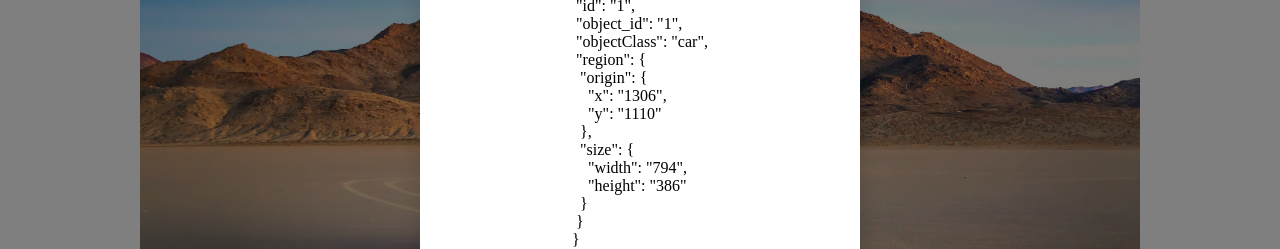
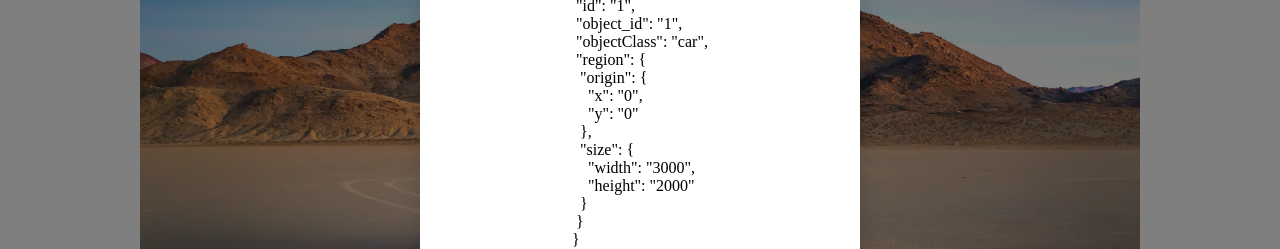
Before and after one commit to JettPy/object-selector, a React app: page / in a window 1280 px wide. Both pictures are taken after a click on the button "Добавить". Shown: the part 251-500 px from the top of the page. Built offline with nearby package versions, Linux system fonts and the light colour scheme.

Commit message:
Реализованны весь функционал

```diff
--- a/src/components/App/App.js
+++ b/src/components/App/App.js
@@ -2,11 +2,17 @@ import './App.css';
 import image from '../../images/image.jpg';
 import Canvas from '../Canvas/Canvas.js';
 import Popup from '../Popup/Popup.js';
-import { useState } from 'react';
+import { useState, useEffect } from 'react';
+import { imageData } from '../../data.js';
 
 function App() {
 
+  const [x, setX] = useState(0);
+  const [y, setY] = useState(0);
+  const [height, setHeight] = useState(imageData.height);
+  const [width, setWidth] = useState(imageData.width);
   const [isPopupOpen, setIsPopupOpen] = useState(false);
+  const [curWidth, setCurWidth] = useState(1000);
 
   function getSelectedData() {
     setIsPopupOpen(true);
@@ -16,14 +22,75 @@ function App() {
     setIsPopupOpen(false);
   }
 
+  function setData(left, top, right, bottom) {
+    if (right < left) {
+      setX(right);
+      setWidth(left - right);
+    } else {
+      setX(left);
+      setWidth(right - left);
+    }
+    if (bottom < top) {
+      setY(bottom);
+      setHeight(top - bottom);
+    } else {
+      setY(top);
+      setHeight(bottom - top);
+    }
+  }
+
+  function reset() {
+    setX(0);
+    setY(0);
+    setHeight(imageData.height);
+    setWidth(imageData.width);
+  }
+
+  function setCurrentWidth() {
+    const width = window.innerWidth;
+    if (width > 1100) {
+      setCurWidth(1000);
+    } else if (width > 900) {
+      setCurWidth(800);
+    } else if (width > 700) {
+      setCurWidth(600);
+    } else if (width > 500) {
+      setCurWidth(400);
+    } else if (width > 350) {
+      setCurWidth(300);
+    } else {
+      setCurWidth(200);
+    }
+    reset();
+  }
+
+  useEffect(() => {
+    setCurrentWidth();
+    window.addEventListener('resize', setCurrentWidth);
+  }, []);
+
   return (
     <main className='main'>
       <div className='main__container'>
         <img className='main__image' src={image} alt='Изображение с объектом'></img>
-        <Canvas></Canvas>
+        <Canvas
+          origWidth={imageData.width}
+          origHeight={imageData.height}
+          curWidth={curWidth}
+          setData={setData}
+        >
+        </Canvas>
       </div>
-      <button className='button' type="button"  onClick={getSelectedData}>Добавить</button>
-      <Popup isOpen={isPopupOpen} onClose={closePopUp}></Popup>
+      <button className='button' type="button" onClick={getSelectedData}>Добавить</button>
+      <Popup
+        isOpen={isPopupOpen}
+        onClose={closePopUp}
+        x={x}
+        y={y}
+        width={width}
+        height={height}
+      >
+      </Popup>
     </main>
   );
 }
--- a/src/components/Canvas/Canvas.js
+++ b/src/components/Canvas/Canvas.js
@@ -1,15 +1,45 @@
 import './Canvas.css';
 import { useEffect, useRef } from 'react';
 
-function Canvas() {
+function Canvas({ origWidth, origHeight, curWidth, setData }) {
 
   const canvasRef = useRef(null);
 
-  useEffect(()=>{
-    // const ctx = canvasRef.current.getContext('2d');
-    // ctx.rect(100, 50, 150, 75);
-    // ctx.stroke();
-  }, []);
+  useEffect(() => {
+    canvasRef.current.width = origWidth;
+    canvasRef.current.height = origHeight;
+    const ctx = canvasRef.current.getContext('2d');
+    let left, right, top, bottom = 0;
+    const k = origWidth / curWidth;
+    ctx.strokeStyle = 'yellow';
+    if (k < 2) {
+      ctx.lineWidth = 2;
+    } else if (k < 5) {
+      ctx.lineWidth = 5;
+    } else if (k < 10) {
+      ctx.lineWidth = 10;
+    } else {
+      ctx.lineWidth = 15;
+    }
+    canvasRef.current.onmousedown = function (event) {
+      left = Math.round(event.offsetX * k);
+      top = Math.round(event.offsetY * k);
+      canvasRef.current.onmousemove = function (event) {
+        right = Math.round(event.offsetX * k);
+        bottom = Math.round(event.offsetY * k);
+        ctx.clearRect(0, 0, origWidth, origHeight);
+        ctx.beginPath();
+        ctx.rect(left, top, right - left, bottom - top);
+        ctx.stroke();
+      };
+
+      canvasRef.current.onmouseup = function () {
+        canvasRef.current.onmousemove = null;
+        canvasRef.current.onmouseup = null;
+        setData(left, top, right, bottom);
+      };
+    }
+  }, [curWidth]);
 
   return (
     <canvas className='canvas' ref={canvasRef}></canvas>
--- a/src/components/Popup/Popup.js
+++ b/src/components/Popup/Popup.js
@@ -1,6 +1,6 @@
 import './Popup.css';
 
-function Popup({ isOpen, onClose }) {
+function Popup({ isOpen, onClose, x, y, width, height }) {
 
   return (
     <div className={`popup${isOpen ? " popup_opened" : ""}`}>
@@ -12,12 +12,12 @@ function Popup({ isOpen, onClose }) {
           <p>&nbsp;"objectClass": "car",</p>
           <p>&nbsp;"region": &#123;</p>
           <p>&nbsp;&nbsp;"origin": &#123;</p>
-          <p>&nbsp; &nbsp;&nbsp;"x": "1306",</p>
-          <p>&nbsp; &nbsp;&nbsp;"y": "1110"</p>
+          <p>&nbsp; &nbsp;&nbsp;"x": "{x}",</p>
+          <p>&nbsp; &nbsp;&nbsp;"y": "{y}"</p>
           <p>&nbsp;&nbsp;&#125;,</p>
           <p>&nbsp;&nbsp;"size": &#123;</p>
-          <p>&nbsp; &nbsp;&nbsp;"width": "794",</p>
-          <p>&nbsp; &nbsp;&nbsp;"height": "386"</p>
+          <p>&nbsp; &nbsp;&nbsp;"width": "{width}",</p>
+          <p>&nbsp; &nbsp;&nbsp;"height": "{height}"</p>
           <p>&nbsp;&nbsp;&#125;</p>
           <p>&nbsp;&#125;</p>
           <p>&#125;</p>
--- /dev/null
+++ b/src/data.js
@@ -0,0 +1,14 @@
+export const imageData = {
+  width: 3000,
+  height: 2000,
+}
+
+// export const imageData = {
+//   width: 800,
+//   height: 360,
+// }
+
+// export const imageData = {
+//   width: 225,
+//   height: 225,
+// }
--- a/src/index.css
+++ b/src/index.css
@@ -15,12 +15,13 @@
   margin-bottom: 30px;
   width: 120px;
   height: 40px;
-  transition: width .5s, height .5s, margin-top .5s, border .5s,
+  transition: width .5s, height .5s, margin-top .5s, margin-bottom .5s, border .5s,
     color .5s;
 }
 
 .button:hover {
   margin-top: 27px;
+  margin-bottom: 27px;
   width: 138px;
   height: 46px;
   border: 2px #2FEDCA solid;
```
Also changed, not shown: src/images/image2.jpg (added).
